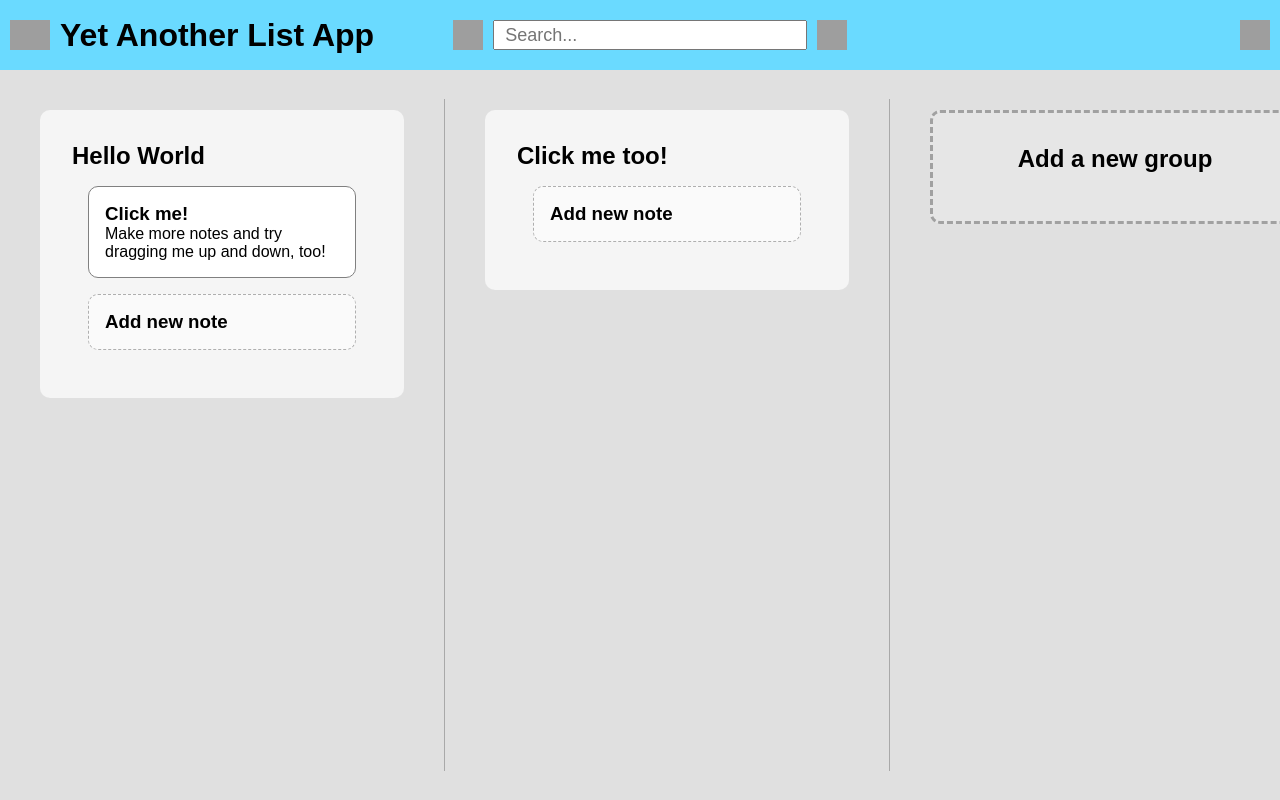
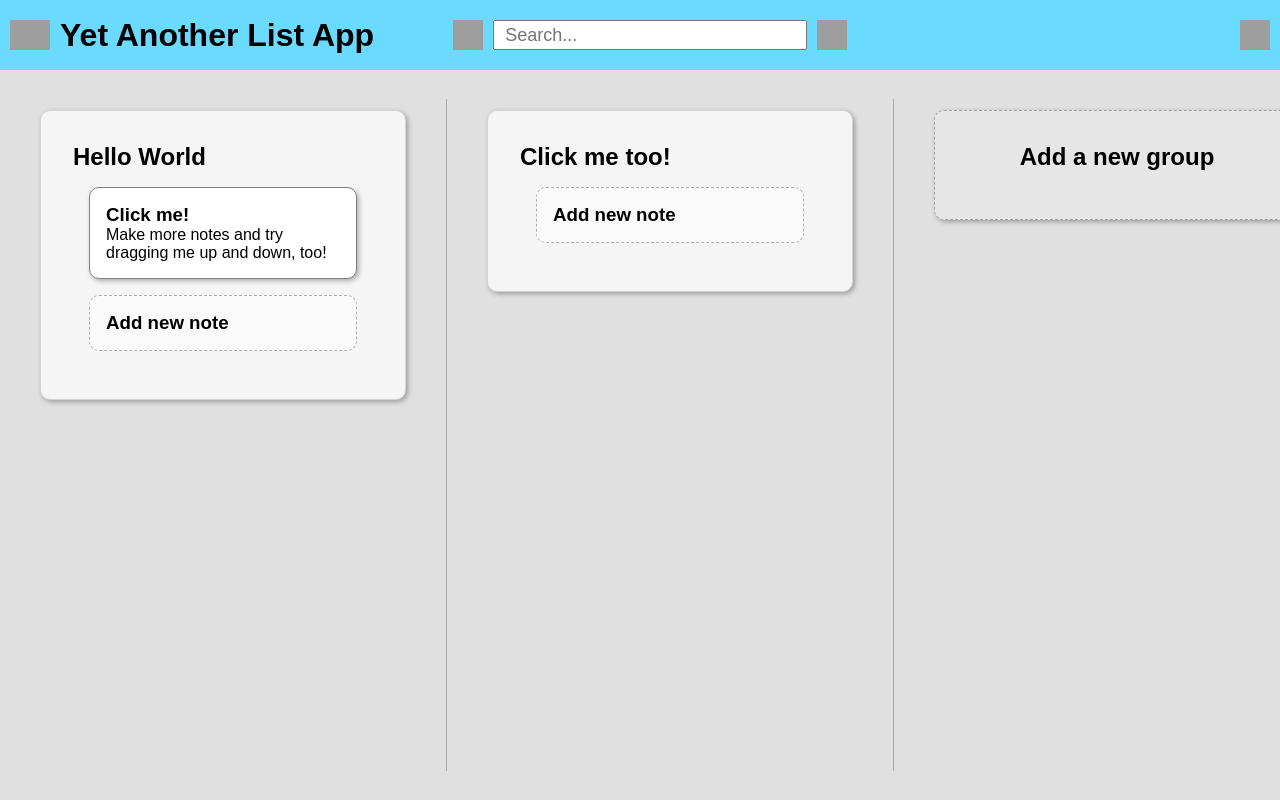
Before and after one commit to llin1592/Yet-Another-List-App, a React (Create React App) app: page / in a window 1280 px wide. Shown: the top 800 px of the page. Built offline with nearby package versions, Linux system fonts and the light colour scheme; grey boxes are pictures that could not be loaded; the HTML template or start-up script is replaced by a standard one.

Commit message:
added shadows to groups and notes

```diff
--- a/src/Styles/Group.css
+++ b/src/Styles/Group.css
@@ -14,6 +14,8 @@
     padding: 2em;
     flex-direction: column;
     border-radius: 10px;
+    border: 1px solid lightgrey;
+    box-shadow: 2px 2px 5px rgba(0, 0, 0, 0.3);
 }
 
 .group-container {
--- a/src/Styles/Note.css
+++ b/src/Styles/Note.css
@@ -11,6 +11,7 @@
 
 .note-container {
     background-color: white;
+    box-shadow: 2px 2px 5px rgba(0, 0, 0, 0.3);
 }
 
 .note-container-add {
```
